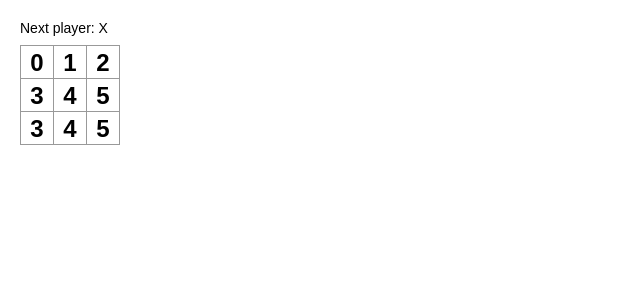
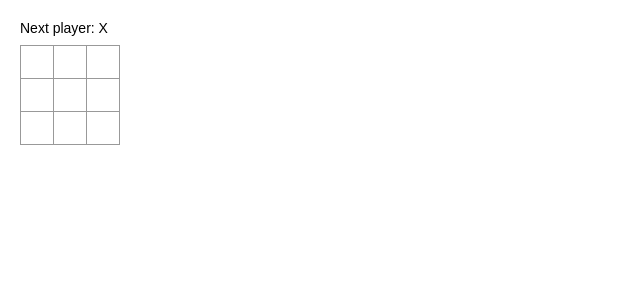
Before and after one commit to niocp/projeto_react_SkyOne2023_NicolasCastroPereira, a React (Create React App) app in the folder tictactoe/: page / in a window 1280 px wide. Shown: the top 300 px of the page, without its empty margins (0-640 px from the left). Built offline with nearby package versions, Linux system fonts and the light colour scheme.

Commit message:
Etapa 4 feita!

```diff
--- a/tictactoe/src/index.js
+++ b/tictactoe/src/index.js
@@ -4,18 +4,30 @@
 
 class Square extends React.Component {
 
+  constructor(props) {
+
+    super(props);
+    this.state = {
+
+      value: null,
+
+    };
+  }
+
   render() {
 
     return (
 
-      <button className="square" onClick={() => alert('Um clique feito comuma Arrow Function, que sensa!')}>
+      <button className="square"
+        onClick={() => this.setState({ value: 'X' })}>
 
-        {this.props.value}
+        {this.state.value}
 
       </button>
 
     );
   }
+
 }
 
 class Board extends React.Component {
```
